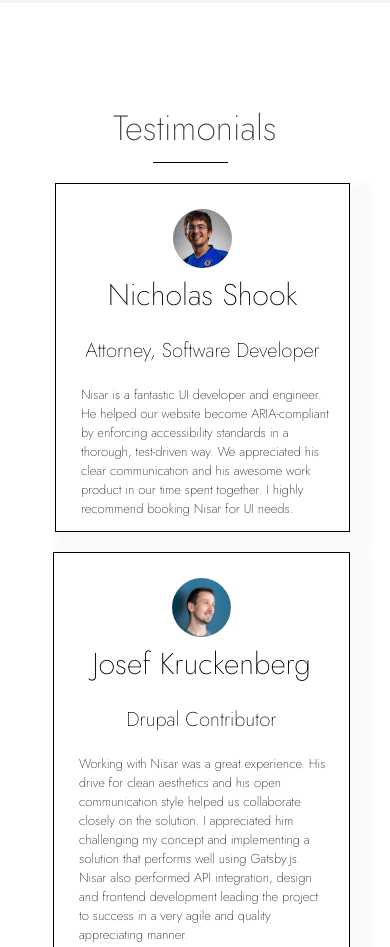
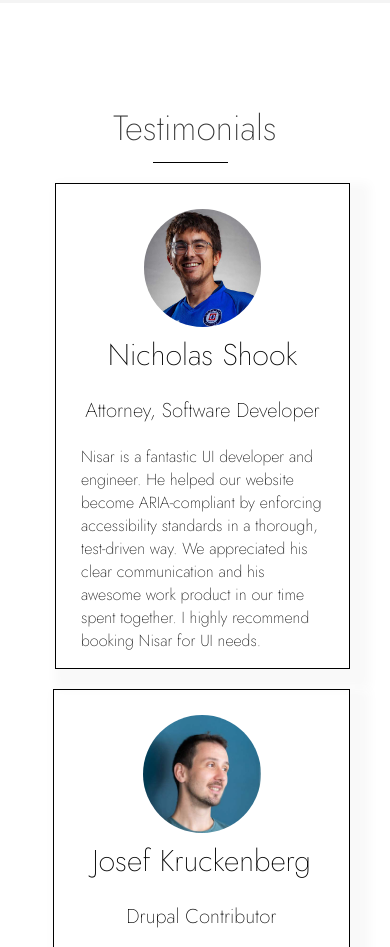
Before and after one commit to wesley-codes/poforlio, a plain HTML site: page index.html in a window 390 px wide. Shown: the part 5796-6743 px from the top of the page. Drawn offline with Linux system fonts and the light colour scheme.

Commit message:
first commit

```diff
--- a/style.css
+++ b/style.css
@@ -793,7 +793,8 @@ footer {
     .container-9,
     .container-10,
     .Testimonial-p {
-        font-size: 0.9em;
+        font-size: 1em;
+        word-spacing: 1;
         font-weight: 500;
         text-align: left;
         margin-right: 20px;
@@ -834,8 +835,8 @@ footer {
 
     .Testimonial-img {
         margin-top: 25px;
-        width: 20%;
-        border-radius: 60%;
+        width: 40%;
+        border-radius: 50%;
     }
 
 
```
